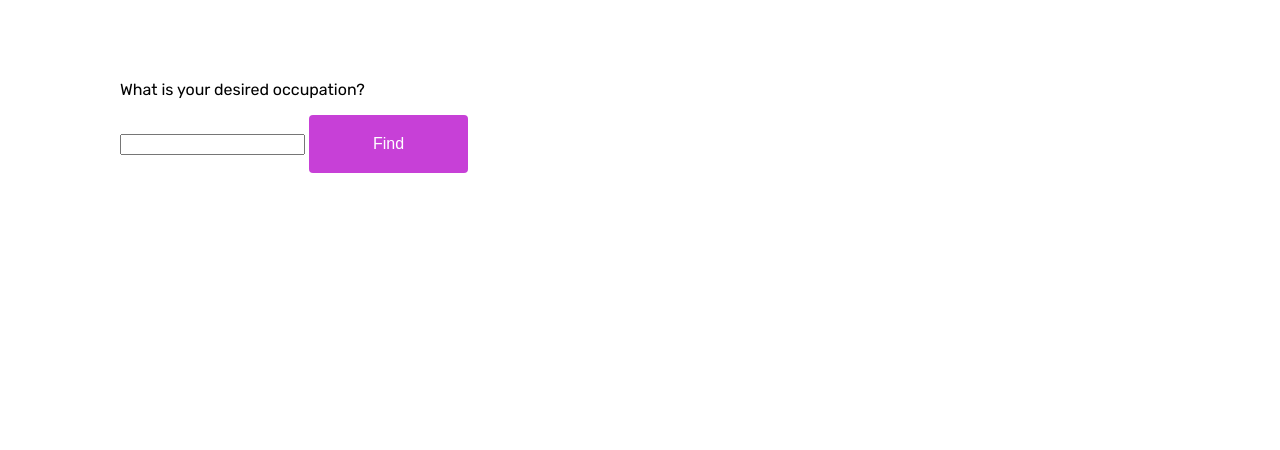
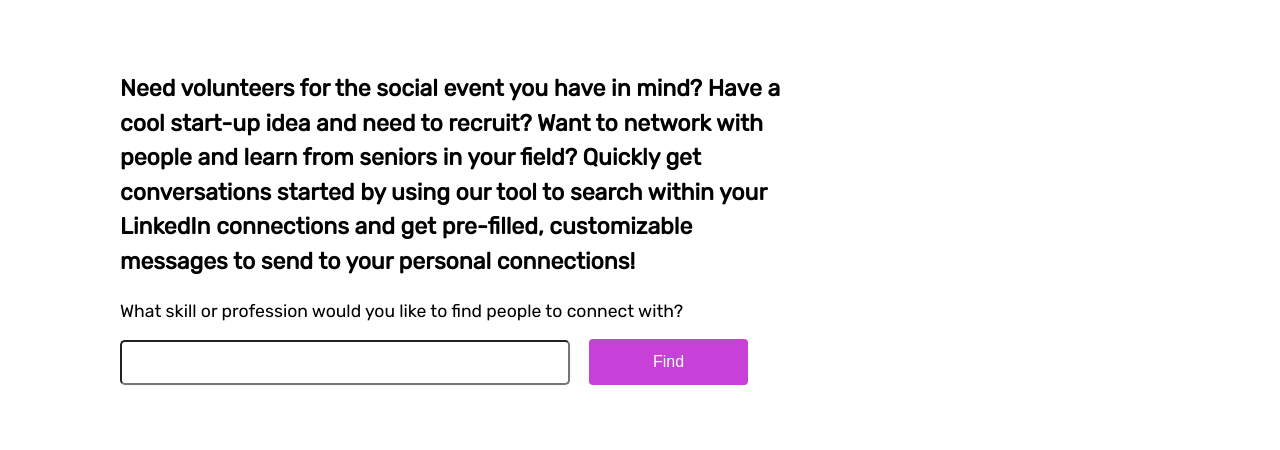
Before and after one commit to lanasta/ConnectWith, a website: page index.html in a window 1280 px wide. Shown: the part 350-800 px from the top of the page. Drawn offline with Linux system fonts and the light colour scheme; a web font is replaced by a local one.

Commit message:
more tings

```diff
--- a/index.html
+++ b/index.html
@@ -2,15 +2,14 @@
 <!doctype html>
 <html>
 <head>
-    <title>Example Domain</title>
+    <title>ConnectWith</title>
 
     <meta charset="utf-8" />
     <meta http-equiv="Content-type" content="text/html; charset=utf-8" />
     <meta name="viewport" content="width=device-width, initial-scale=1" />
+    <link rel="shortcut icon" href="/favicon.ico">
     <link rel="stylesheet" type="text/css" href="/master.css">
     <script>
-
-
       function getOcc(){
         var x = document.getElementById("occupation").value;
         sendRequestForSkillSearch(x);
@@ -67,7 +66,10 @@
           <img src="/bg.jpg"/>
         </div>
         <div class='wrapper'>
-          <p>What is your desired occupation?</p>
+          <p class='quickPitch'>Need volunteers for the social event you have in mind? Have a cool start-up idea and need to recruit?
+            Want to network with people and learn from seniors in your field? Quickly get conversations started by using our tool to search within your LinkedIn connections and get
+            pre-filled, customizable messages to send to your personal connections! </p>
+          <p>What skill or profession would you like to find people to connect with?</p>
           <input type="text" id="occupation">
             <button type="button" onclick="getOcc()" name="button">Find</button>
           </form>
--- a/index.js
+++ b/index.js
@@ -6,7 +6,11 @@ let searchResults = {};
 
 app.get('/logo.png', function(req, res) {
     res.sendFile(__dirname + "/logo.png");
-  });
+});
+
+app.get('/favicon.ico', function(req, res) {
+    res.sendFile(__dirname + "/favicon.ico");
+});
 
 app.get('/bg.jpg', function(req, res) {
     res.sendFile(__dirname + "/bg.jpg");
--- a/master.css
+++ b/master.css
@@ -1,4 +1,4 @@
-@import url('https://fonts.googleapis.com/css?family=Kanit:100i|Courgette|Rubik|Raleway:900&display=swap');
+@import url('https://fonts.googleapis.com/css?family=Fascinate+Inline|Kanit:100i|Courgette|Rubik|Raleway:900&display=swap');
 
 * {
     box-sizing: border-box;
@@ -15,7 +15,7 @@ body {
 }
 .wrapper {
   margin: 1em;
-  padding: 2em 6.5em;
+  padding: 1em 6.5em;
 }
 
 a:link, a:visited {
@@ -64,6 +64,7 @@ a:link, a:visited {
     font-size: 36px;
     position: absolute;
     padding: 3.5em 3.4em;
+    letter-spacing: 1px;
     width: 550px;
   }
 
@@ -86,6 +87,7 @@ a:link, a:visited {
   p{
     font-family: "Rubik", sans-serif;
     color: #000000;
+    font-size: 1.1em;
   }
 
   #link {
@@ -112,9 +114,24 @@ a:link, a:visited {
     border: none;
     border-radius: 4px;
     color: white;
-    padding: 20px 64px;
+    padding: 14px 64px;
     text-align: center;
     text-decoration: none;
     display: inline-block;
     font-size: 16px;
   }
+
+  .quickPitch {
+    line-height: 1.5;
+    font-size: 23px;
+    width: 65%;
+    font-weight: bold;
+  }
+
+  input#occupation {
+    height: 45px;
+    margin-right: 15px;
+    width: 450px;
+    box-shadow: 1px 1px 2px #f5f5f5;
+    border-radius: 5px;
+}
```
Also changed, not shown: favicon.ico (added).
